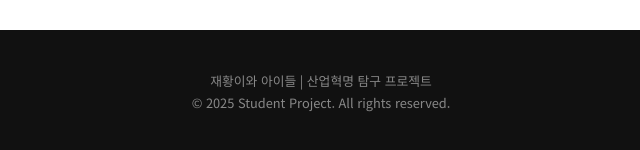
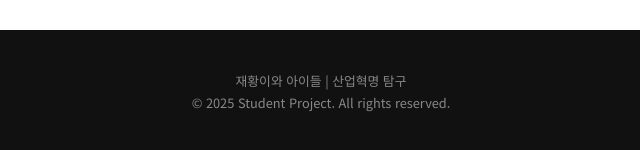
Before and after one commit to ddabbook/ddabbook.github.io, a plain HTML site: page index.html in a window 1280 px wide. Shown: the part 7105-7255 px from the top of the page, 319-959 px from the left. Drawn offline with Linux system fonts and the light colour scheme.

Commit message:
Update index.html

```diff
--- a/index.html
+++ b/index.html
@@ -301,7 +301,7 @@
 
     <footer>
         <div class="container">
-            <p>재황이와 아이들 | 산업혁명 탐구 프로젝트</p>
+            <p>재황이와 아이들 | 산업혁명 탐구</p>
             <p>© 2025 Student Project. All rights reserved.</p>
         </div>
     </footer>
```
